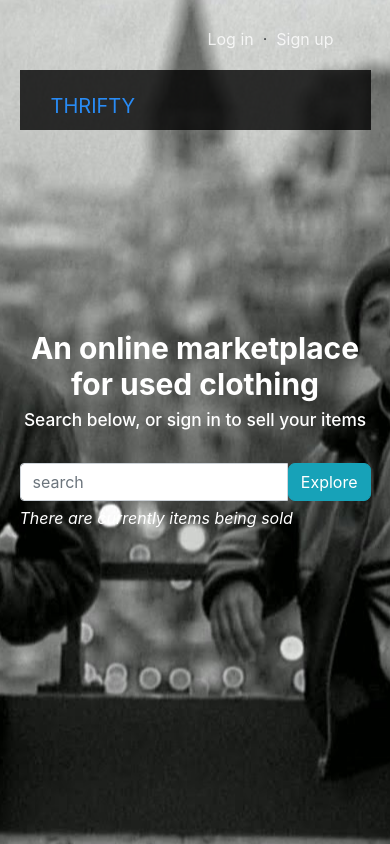
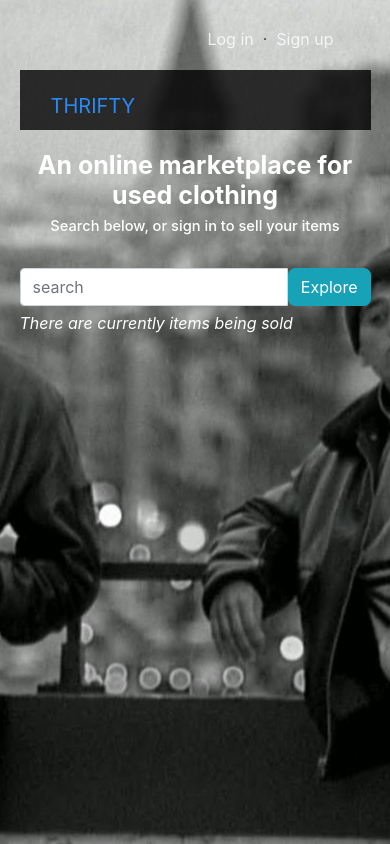
Before and after one commit to AlexanderJGomez/webdevproject, a website: page public/index.html in a window 390 px wide. Drawn offline with nearby package versions, Linux system fonts and the light colour scheme; some packages are replaced by stand-ins of ours; no server answers.

Commit message:
working on item view and cart view

```diff
--- a/project/models/item/item.schema.server.js
+++ b/project/models/item/item.schema.server.js
@@ -1,3 +1,6 @@
+/**
+ * Created by alexgomez on 6/21/16.
+ */
 module.exports = function() {
 
     var mongoose = require("mongoose");
--- a/public/css/style.css
+++ b/public/css/style.css
@@ -21,6 +21,10 @@ form.ng-submitted input.ng-invalid, form.ng-submitted select.ng-invalid {
         position: relative;
         top: -59.3px;
         /*visibility: hidden;*/
+    }
+
+    #tagline {
+        -top: 0px;
     }
 }
 
@@ -102,11 +106,41 @@ h2, h4, h5{
     text-align: center;
 }
 
+@media only screen and (max-width: 768px) {
+    #tagline {
+        margin-top: 20px;
+        position: relative;
+        vertical-align: middle;
+        color: white;
+        font-size: 30px;
+        font-weight: bold;
+    }
+
+    #help {
+        position: relative;
+        vertical-align: middle;
+        color: white;
+        font-size: 11pt;
+    }
+}
+
+
+@media only screen and (max-width: 2000px) {
+    #tagline {
+        margin-top: 200px;
+        position: relative;
+        vertical-align: middle;
+        color: white;
+        font-size: 30px;
+        font-weight: bold;
+    }
+
     #help {
         position: relative;
         vertical-align: middle;
         color: white;
         font-size: 13pt;
+    }
 }
 
 #image {
@@ -118,13 +152,22 @@ h2, h4, h5{
     z-index: -1;
 }
 
+@media only screen and (max-width: 600px) {
     #tagline {
-    margin-top: 200px;
+        margin-top: 20px;
         position: relative;
         vertical-align: middle;
         color: white;
-    font-size: 30px;
+        font-size: 25px;
         font-weight: bold;
+    }
+
+    #help {
+        position: relative;
+        vertical-align: middle;
+        color: white;
+        font-size: 11pt;
+    }
 }
 
 p.navbar-text.pull-right {
--- a/public/views/item/cart.controller.client.js
+++ b/public/views/item/cart.controller.client.js
@@ -46,16 +46,29 @@
 
         function purchase() {
             if(vm.total > vm.user.balance) {
-                vm.error = "Insufficient Funds";
+                vm.error = "Insufficient funds";
             }
             else {
                 vm.error = null;
                 UserService.purchase(vm.user._id, vm.user.cart)
                     .then(function(response) {
                         $rootScope.currentUser.cart = [];
-                        console.log("purchase complete")
-                        $location.url("/profile/purchases")
+                        vm.user.balance -= vm.total;
+                        console.log("purchase complete");
+                        $location.url("/profile/purchases");
+
+                        return UserService.updateUser(vm.user._id, vm.user)
                     })
+                    .then(
+                        function(response) {
+                            $rootScope.currentUser = response.data;
+                        },
+                        function(error) {
+                            vm.error = error.data;
+                        }
+                    );
+
+
             }
         }
 
--- a/public/views/item/item-view.controller.js
+++ b/public/views/item/item-view.controller.js
@@ -29,7 +29,7 @@
             UserService.addToCart($rootScope.currentUser._id, vm.item._id)
                 .then(function(response) {
                     console.log(response.data);
-                    $location.url("/profile/cart");
+                    // $location.url("/profile/cart");
                 },
                 function(err) {
                     console.log(err.message);
```
Also changed, not shown: public/views/item/item-view.view.client.html (+32 -8 lines). Lines whose indentation alone changed are shown as unchanged.
